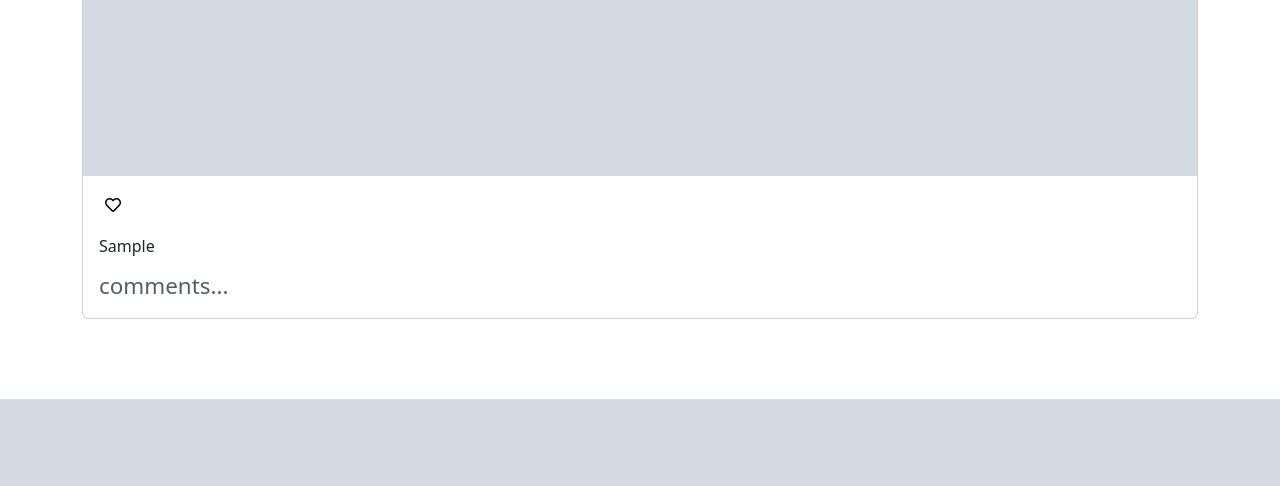
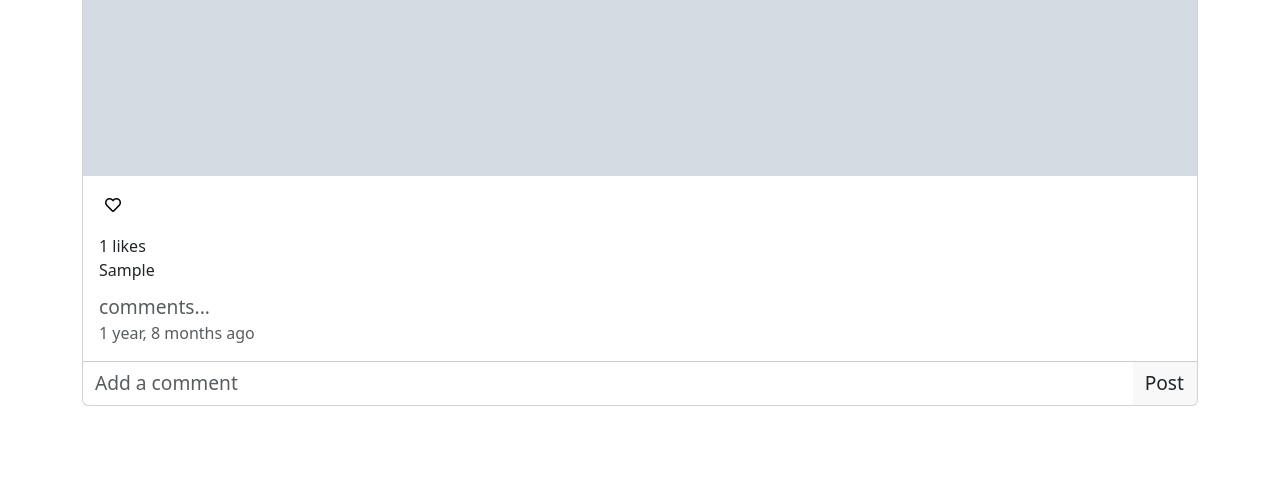
Before and after one commit to samwel-chege/Instagram, a Django app: page / in a window 1280 px wide. Shown: the part 771-1257 px from the top of the page. Before the commit the page ends 1170 px from the top, so only its background shows below. Run offline with Django 3.2, Linux system fonts and the light colour scheme; tables that the repository leaves empty hold one stand-in row (values such as "Sample post"); grey boxes marked "Sample" are stand-in pictures; some libraries are stand-ins or nearby versions.

Commit message:
display comments

```diff
--- a/instagram/templates/index.html
+++ b/instagram/templates/index.html
@@ -18,18 +18,39 @@
             </div>
             <img src="{{image.image.url}} " class="img-responsive" alt="">
             <div class="card-body">
-                <form action="">
+                <form action="{% url 'like_photo' image_id=image.id %}">
                     {% csrf_token %}
                     <button type="submit" name="image_id" value={{image.id}}
                         style="border: 0px; background-color: transparent; margin-bottom: 1rem;"><i
                             class="far fa-heart"></i></button>
                 </form>
+                <div class="liked-count">{{image.likes.count}} likes</div>
                 <div class="posts">
                     <span class="post-link"> {{image.caption}} </span>
-                    <div class="text-muted" style="font-size: 1.4rem;margin-top: 1%;">comments...</div>
+                    <div class="text-muted" style="font-size: 1.2rem;margin-top: 1%;">comments...</div>
+                    {% for comment in comments %}
+                    {% if comment.image.id == image.id %}
+                    <div>
+                        <a href="#" class="likes"><em style="font-size: 1.2rem;">{{comment.user}}</em></a>
+                        <span class="post-link"><em style="font-size: 1.2rem;">{{comment.content}}</em></span>
+                    </div>
+                    {% endif %}
+                    {% endfor %}
+                    <div class="text-muted">{{image.posted_date | timesince }} ago</div>
                 </div>
             </div>
-
+            <div class="card-footer" style="padding: 0;">
+                <form role="add_comment" , action="{% url 'comment' image_id=image.id %}">
+                    {% csrf_token%}
+                    <div class="input-group">
+                        <input type="text" class="form-control" placeholder="Add a comment" name="comment"
+                            style="font-size: 1.2rem; border: 0;">
+                        <div class="input-group-btn">
+                            <button class="btn" type="submit" style="font-size: 1.2rem;"> Post</button>
+                        </div>
+                    </div>
+                </form>
+            </div>
         </div>
     </div>
     {%endfor%}
```
